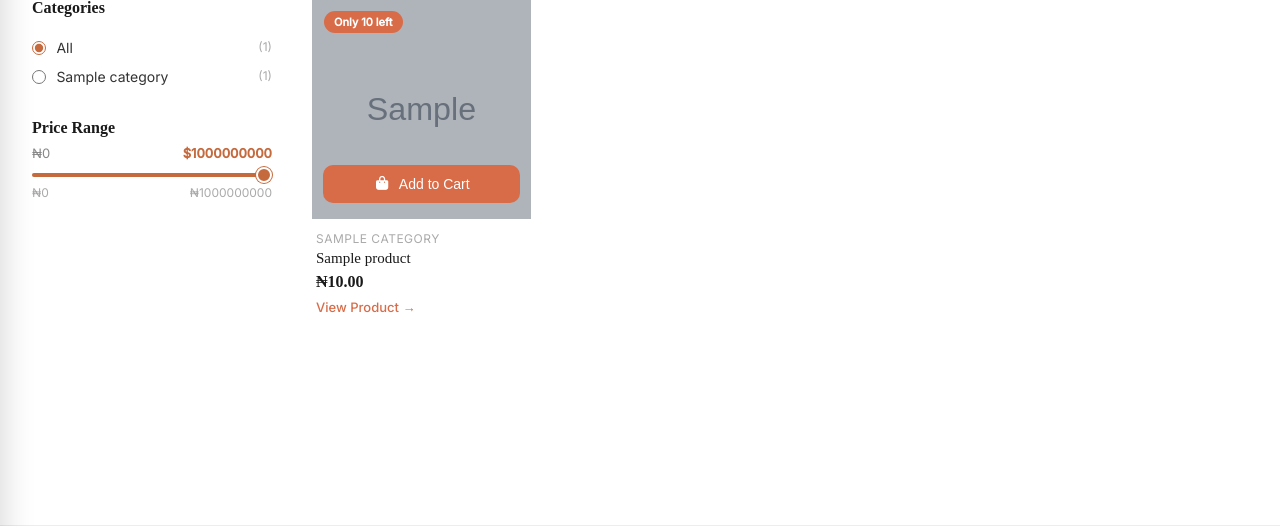
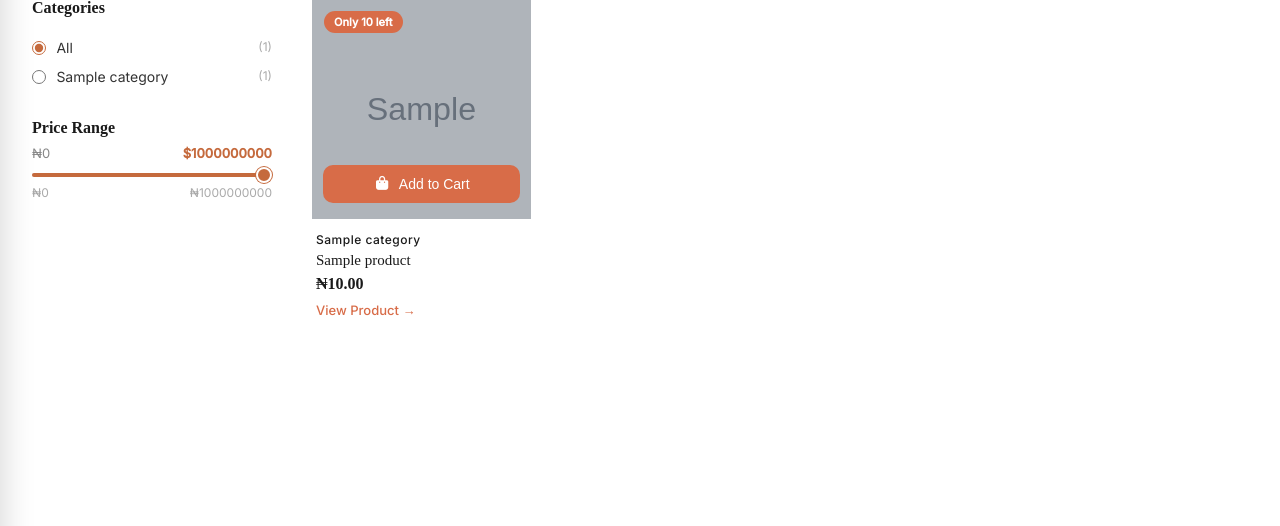
Before and after one commit to kevwetech/maison-ecommerce-store, a Django app: page /products/ in a window 1280 px wide. Shown: the part 193-719 px from the top of the page. Run offline with Django 5.2, Linux system fonts and the light colour scheme; tables that the repository leaves empty hold one stand-in row (values such as "Sample post"); grey boxes marked "Sample" are stand-in pictures; some libraries are stand-ins or nearby versions.

Commit message:
Update products/css/products

```diff
--- a/static/products/css/products.css
+++ b/static/products/css/products.css
@@ -287,13 +287,15 @@ input[type="range"]::-webkit-slider-thumb {
 }
 
 /* ── Card Info ───────────────── */
-.card-info { padding: 12px 4px 0; }
+.card-info {
+    padding: 12px 4px 0;
+    line-height: 1.5;
+}
 
 .cat {
-    color: #aaa;
     font-size: 12px;
-    margin-bottom: 4px;
-    text-transform: uppercase;
+    font-weight: 500;
+    color: #1a1a1a;
     letter-spacing: 0.5px;
 }
 
@@ -301,7 +303,6 @@ input[type="range"]::-webkit-slider-thumb {
     font-size: 15px;
     font-weight: 500;
     color: #1a1a1a;
-    margin: 0 0 6px;
     font-family: 'Times New Roman', Times, serif;
 }
 
@@ -316,7 +317,7 @@ input[type="range"]::-webkit-slider-thumb {
 
 .view-product {
     display: inline-block;
-    margin-top: 8px;
+    margin-top: 5px;
     font-size: 13px;
     color: #d86c48;
     text-decoration: none;
```
